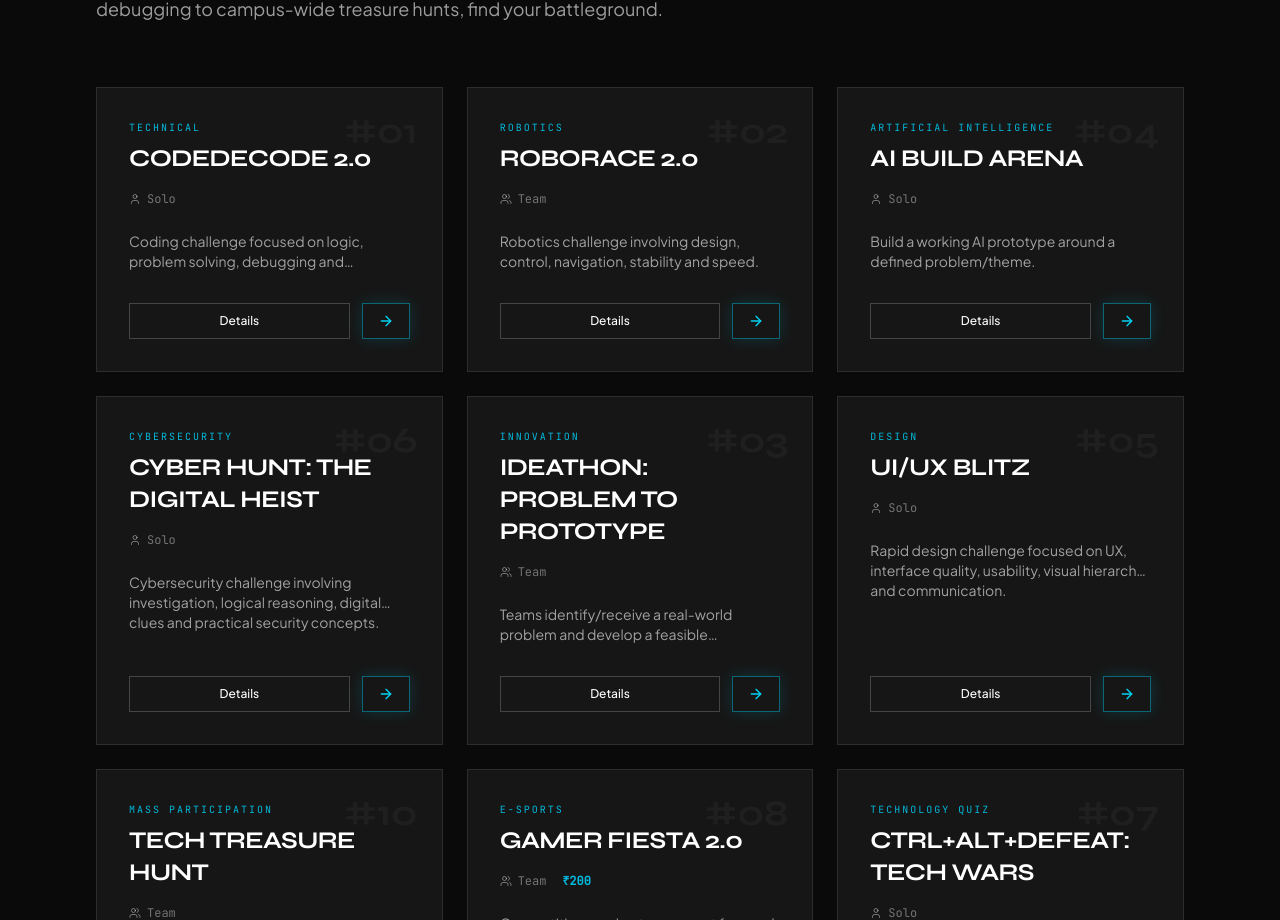
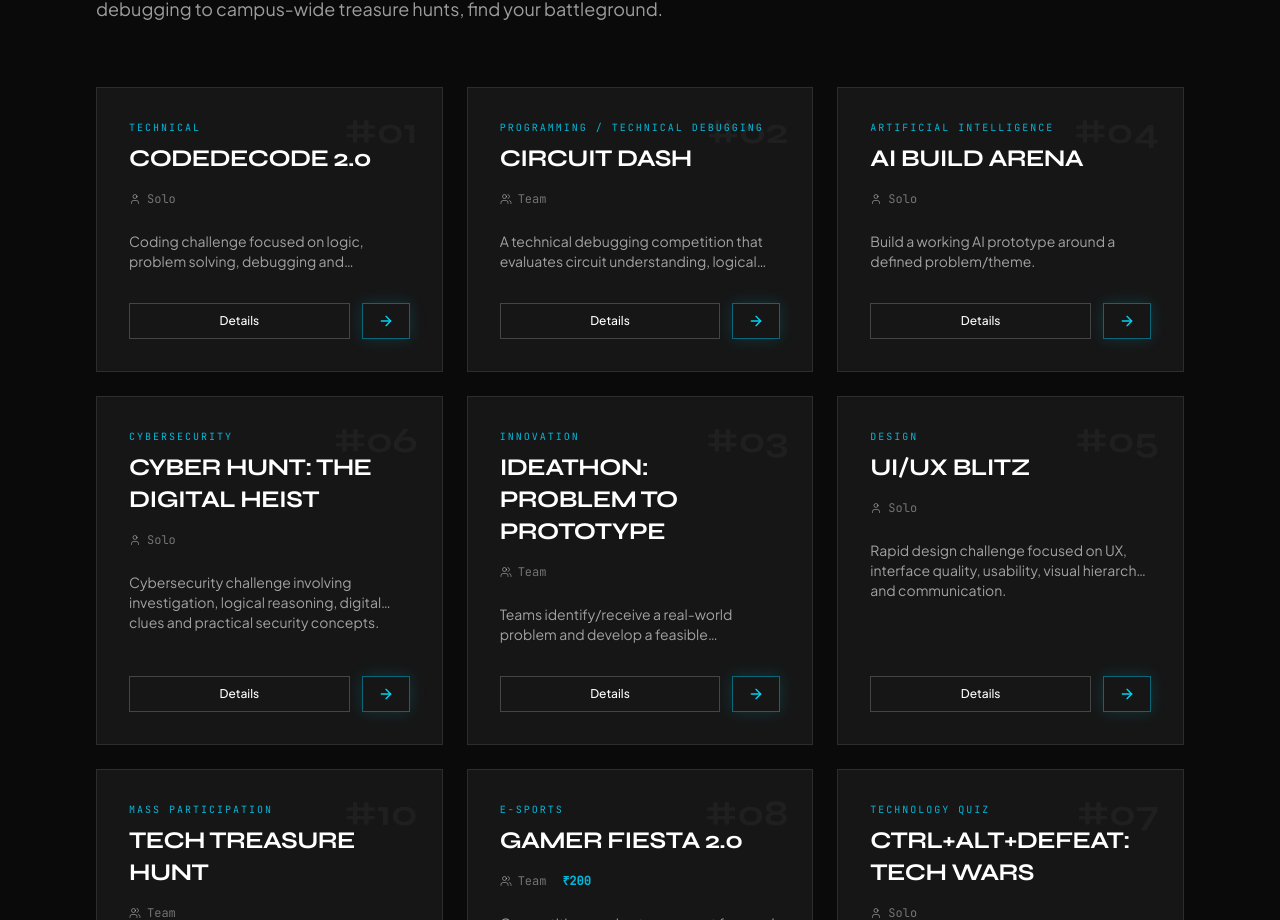
Before and after one commit to namo-zoroki/TECH-SPARDHA-2K26, a React (Vite) app: page / in a window 1280 px wide. Shown: the part 1760-2680 px from the top of the page. Built offline with nearby package versions, Linux system fonts and the light colour scheme; no server answers.

Commit message:
CIRCUIT DASH

```diff
--- a/src/data/events.ts
+++ b/src/data/events.ts
@@ -49,29 +49,39 @@ export const events: TechEvent[] = [
   },
   {
     id: "02",
-    name: "RoboRace 2.0",
-    category: "Robotics",
+name: "Circuit Dash",
+category: "Programming / Technical Debugging",
 format: "Team",
 fee: 0,
 coordinators: [
+  // TODO: confirm. You didn't send new coordinators, so these are the old RoboRace ones
   { name: "Barish Tiwari", phone: "9313323860" },
   { name: "Avanish Choudhary", phone: "9170391838" }
 ],
 teamSize: "2–4 members",
-    description: "Robotics challenge involving design, control, navigation, stability and speed.",
-    purpose: "To showcase engineering precision, mechanical design, and control efficiency in robotics.",
-    procedure: "Robots must navigate a challenging track with obstacles in the shortest possible time.",
+description: "A technical debugging competition that evaluates circuit understanding, logical reasoning, C programming skills and problem-solving abilities. Participants receive faulty C programs and corresponding virtual 3D simulated circuit diagrams or circuit-logic scenarios. They must identify errors, correct the code, and verify the expected results in the designated testing environment.",
+purpose: "To develop C programming and debugging skills, strengthen circuit-logic understanding, encourage analytical thinking and systematic problem-solving, and evaluate the accuracy of code correction.",
+procedure: "The competition consists of a single round. Participants analyse faulty C programs and corresponding circuit diagrams or logic scenarios, identify errors, correct the code, compile and test their solutions, and submit the final code and required answers before the deadline. Only Standard C is permitted; C++ is prohibited.",
 rules: [
-      "Robots must adhere to specified dimensions.",
-      "Only one operator per team per run.",
-      "Touching the robot during the run may incur penalties.",
-      "Safety protocols must be followed at all times."
+  "Only Standard C programming is permitted; C++ is not allowed.",
+  "Participants must bring their own laptops.",
+  "No physical circuit construction is required.",
+  "Participants must use the designated coding and testing environment.",
+  "All solutions must be submitted before the official deadline.",
+  "Sharing code or answers with other teams is prohibited.",
+  "Unauthorised external assistance, AI tools, and copying solutions are prohibited.",
+  "Participants must follow instructions issued by event coordinators.",
+  "Technical issues must be reported to the organisers immediately.",
+  "The organisers' decisions regarding evaluation and rankings are final."
 ],
 judging: [
-      "Time Taken",
-      "Control Precision",
-      "Robot Stability",
-      "Innovation in Design"
+  "Number of Bugs Identified: 25 marks",
+  "Circuit Error Identification: 25 marks",
+  "Code Correction Accuracy: 25 marks",
+  "Successful Execution of Corrected Code: 25 marks",
+  "Total: 100 marks",
+  "The challenge contains exactly 25 predefined bugs. Each correctly identified bug earns one mark. Incorrect or duplicate identifications receive no marks.",
+  "Circuit errors, code corrections, and successful execution are evaluated separately against the organisers' answer key and test cases."
 ]
   },
   {
```
Also changed, not shown: 1 other file (tests, documents, lock files or other folders). Lines whose indentation alone changed are shown as unchanged.
